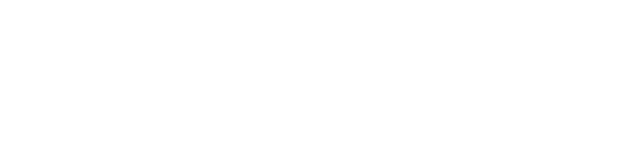
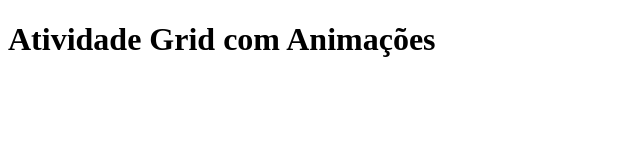
Before and after one commit to Kutianski05/Atv_Grid_com_animacao, a plain HTML site: page index.html in a window 1280 px wide. Shown: the whole page, without its empty margins (0-640 px from the left). Drawn offline with Linux system fonts and the light colour scheme.

Commit message:
alteração

```diff
--- a/index.html
+++ b/index.html
@@ -6,6 +6,8 @@
     <title>Atividade Grid com Animações</title>
 </head>
 <body>
-
+    <header>
+        <h1>Atividade Grid com Animações</h1>
+    </header>
 </body>
 </html>
```
